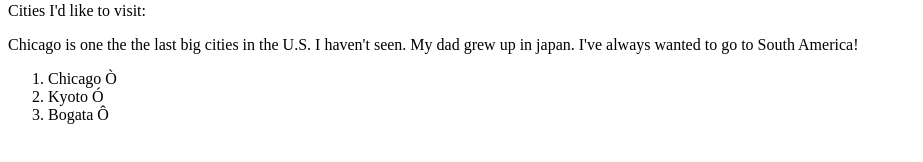
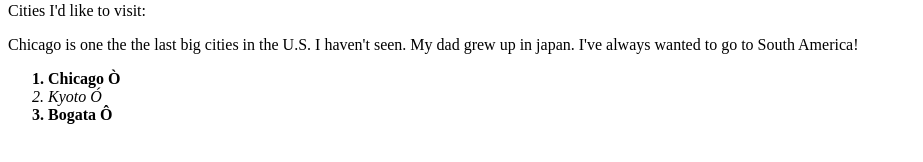
Before and after one commit to annnfrann/HTML-practice-1, a plain HTML site: page index.html in a window 1280 px wide. Shown: the part 220-382 px from the top of the page, without its empty margins (0-923 px from the left). Drawn offline with Linux system fonts and the light colour scheme.

Commit message:
make list strong and emphasized

```diff
--- a/index.html
+++ b/index.html
@@ -22,9 +22,9 @@
    <p>Chicago is one the the last big cities in the U.S. I haven't seen.
    My dad grew up in japan. I've always wanted to go to South America!</p>
    <ol>
-     <li>Chicago <span>&#210</span></li>
-     <li>Kyoto <span>&#211</span></li>
-     <li>Bogata <span>&#212</span></li>
+     <strong><li>Chicago <span>&#210</span></li></strong>
+     <em><li>Kyoto <span>&#211</span></li></em>
+     <strong><li>Bogata <span>&#212</span></li></strong>
    </ol>
   </body>
 </html>
```
